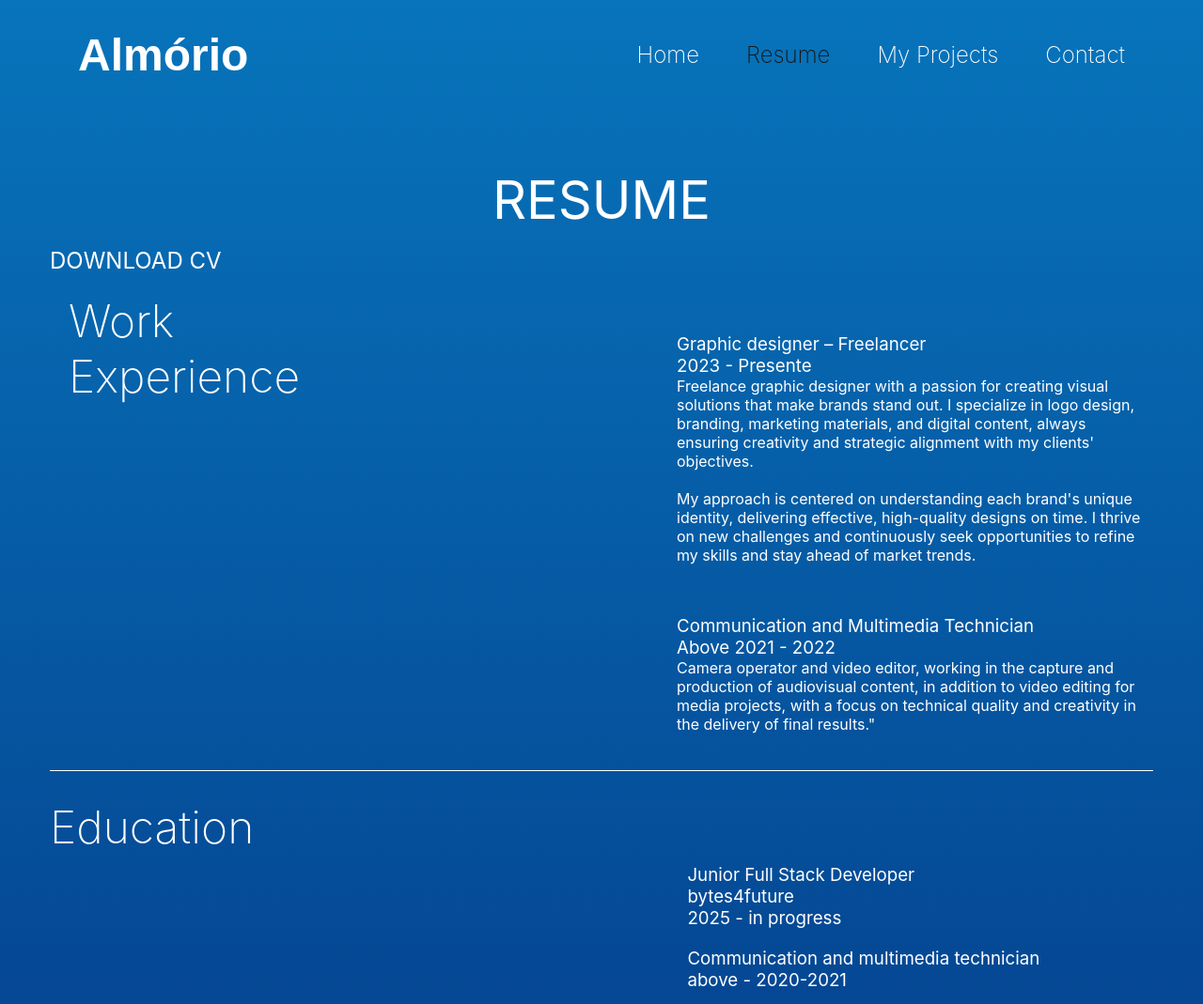
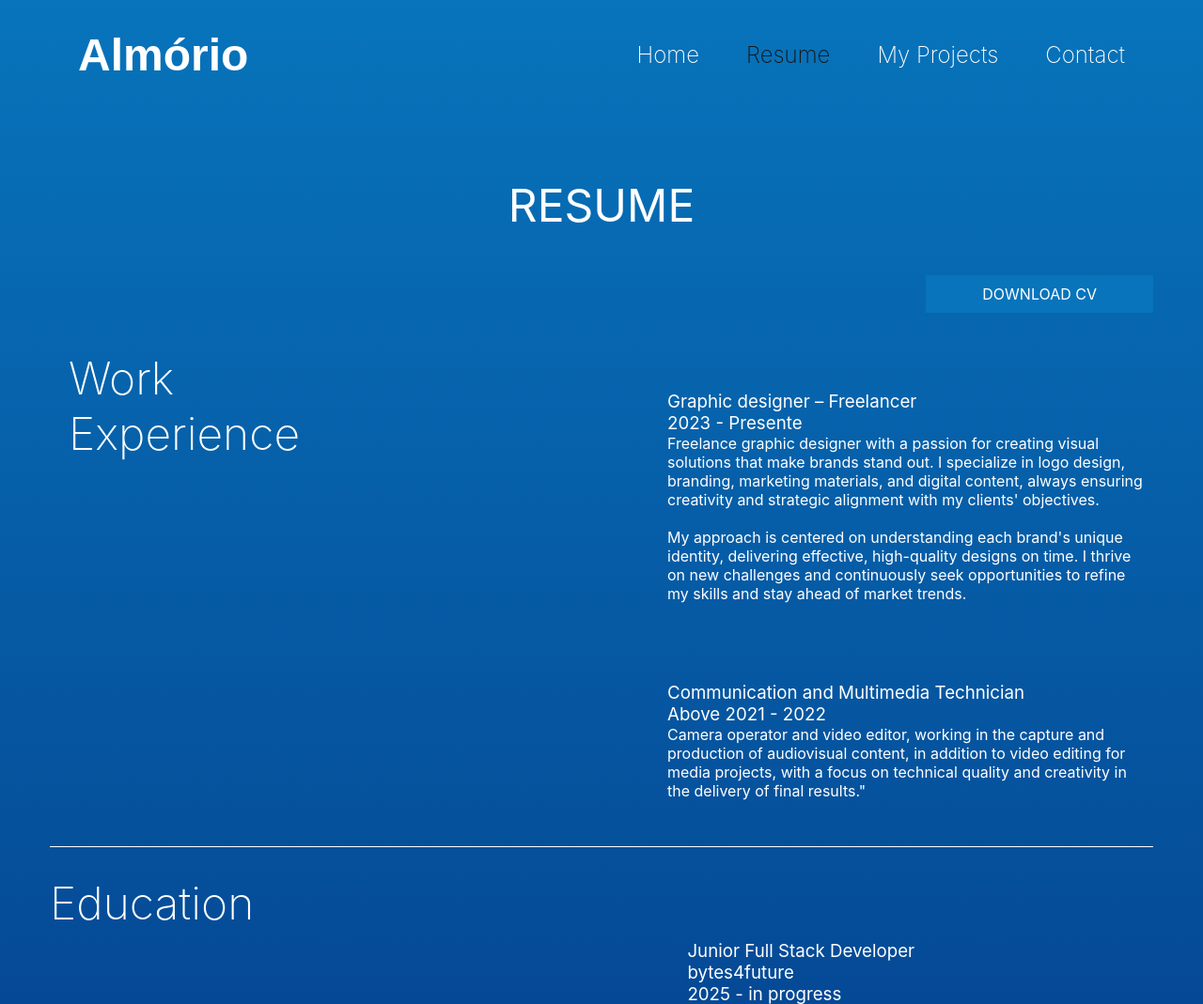
Before and after one commit to Almorio/my-portifolio, a plain HTML site: page resume.html in a window 1280 px wide. Shown: the top 1069 px of the page at 94% size. Drawn offline with Linux system fonts and the light colour scheme.

Commit message:
fix: readme.md

```diff
--- a/assets/css/Index.css
+++ b/assets/css/Index.css
@@ -15,6 +15,7 @@
   font-family: var(--font-family);
   font-style: var(--font-style);
   color: var(--color-text);
+
 }
 /* Estrotura principal*/
 body {
--- a/assets/css/resume.css
+++ b/assets/css/resume.css
@@ -6,7 +6,7 @@
 * {
   margin: 0;
   padding: 0;
-  box-sizing: border-box;
+
   text-decoration: none;
   font-weight: var(--font-weight);
   font-family: var(--font-family);
@@ -99,7 +99,7 @@ main{
 
 }
 
-.h29{
+#resume{
     justify-content: center;
     display: flex;
     align-items: center;
@@ -117,50 +117,73 @@ main{
 
 
 
-nav {
+main nav  {
     display: flex;
     gap: 50px;
-    font-size: 24px;
+    margin: 20px 0;
+    font-size: 16px;
+    justify-content: end;
 
   }
-  nav a {
-   display: flex;
-   justify-content: end;
-  }
-  .nav a::before,
-  .nav a::after{
-     content: "";
-     position: absolute;
-     width: 0%;
-     height: 100%;
-     left: 0;
-     z-index: -1;
-
-  }
-  .nav a::before{
-     bottom: 1;
-     border-bottom: 3px solid #161616;
-     border-radius: 2px;
-     transition: .2s linear;
-
-  }
-  .nav a::after{
-      top: 0;
-      background: none;
-      transition: .2s linear;
+  .Nav a{
+  padding: 10px 60px;
+  border: none;
+  outline: none;
+  background-color: #0774bb;
+  cursor: pointer;
+  position: relative;
+  z-index: 0;
+  border-radius: var(--border-radius);
 
 
   }
+   .Nav a ::after {
+    content: "";
+    z-index: -1;
+    position: absolute;
+    width: 100%;
+    height: 100%;
+    background-color: #0774bb;
+    left: 0;
+    top: 0;
+    border-radius: var(--border-radius);
 
-  /* enfeito ao passar o mause*/
-
-  .nav a:hover::before,
-  .nav a:hover::after{
-     width: 100%;
+   }
+   .Nav a::before {
+    content: "";
+    background: #d8d8d8;
+    position: absolute;
+    top: -2px;
+    left: -2px;
+    background-size: 600%;
+    z-index: -1;
+    width: calc(100% + 4px);
+    height: calc(100% + 4px);
+    filter: blur(8px);
+    transition: opacity 0.5s ease-in-out;
+    border-radius: var(--border-radius);
+    opacity: 0;
   }
 
+@keyframes glowing {
+    0% {
+      background-position: 0 0;
+    }
+    50% {
+      background-position: 400% 0;
+    }
+    100% {
+      background-position: 0 0;
+    }
+  }
 
+  .Navi a::before {
+    opacity: 1;
+  }
 
+  .Navi a::after {
+    background: transparent;
+  }
 main > section h2{
     padding: 20px;
     width: 40vw;
--- a/assets/css/variaveis.css
+++ b/assets/css/variaveis.css
@@ -15,11 +15,10 @@
     --font-weight: <weight>;
     --font-style: normal;
     --font-size: 16px;
+    --letter-spacing: 3453px;
+
 
     /*Bordas e Sombras*/
-    --border-radius: 18px;
 
 
-    /*button e sombras*/
-
 }
--- a/resume.html
+++ b/resume.html
@@ -23,12 +23,14 @@
   </header>
   <main>
     <section>
-      <article class="h29">
-        <h1>RESUME</h1>
-      </article>
+
+      <h1 id="resume">RESUME</h1>
+
       <section>
-        <nav class="nav">
-          <a href="link">DOWNLOAD CV</a>
+        <nav class="Nav">
+          <a
+            href="https://www.canva.com/design/DAGYCv415Bs/Qe_JobHMwhnxYO8Zh4Y1mA/view?utm_content=DAGYCv415Bs&utm_campaign=designshare&utm_medium=link2&utm_source=uniquelinks&utlId=h07ccccf1bf">DOWNLOAD
+            CV</a>
         </nav>
       </section>
       <article class="work">
@@ -105,6 +107,7 @@
     </div>
 
     <div class="icon">
+      <h3>Follow</h3>
       <a href="https://www.facebook.com/" target="_blank">
         <img src="assets/img/facebook-5213.svg" width="24px" height="24px" title="facebook" alt="facebook-logo"></a>
       <a href="https://www.behance.net/" target="_blank"><img src="./assets/img/behance-2161.svg" width="24px"
```
Also changed, not shown: assets/css/myprojects.css (+8 -5 lines), index.html (+1 -0 lines), myprojects.html (+2 -1 lines), 1 other file.
